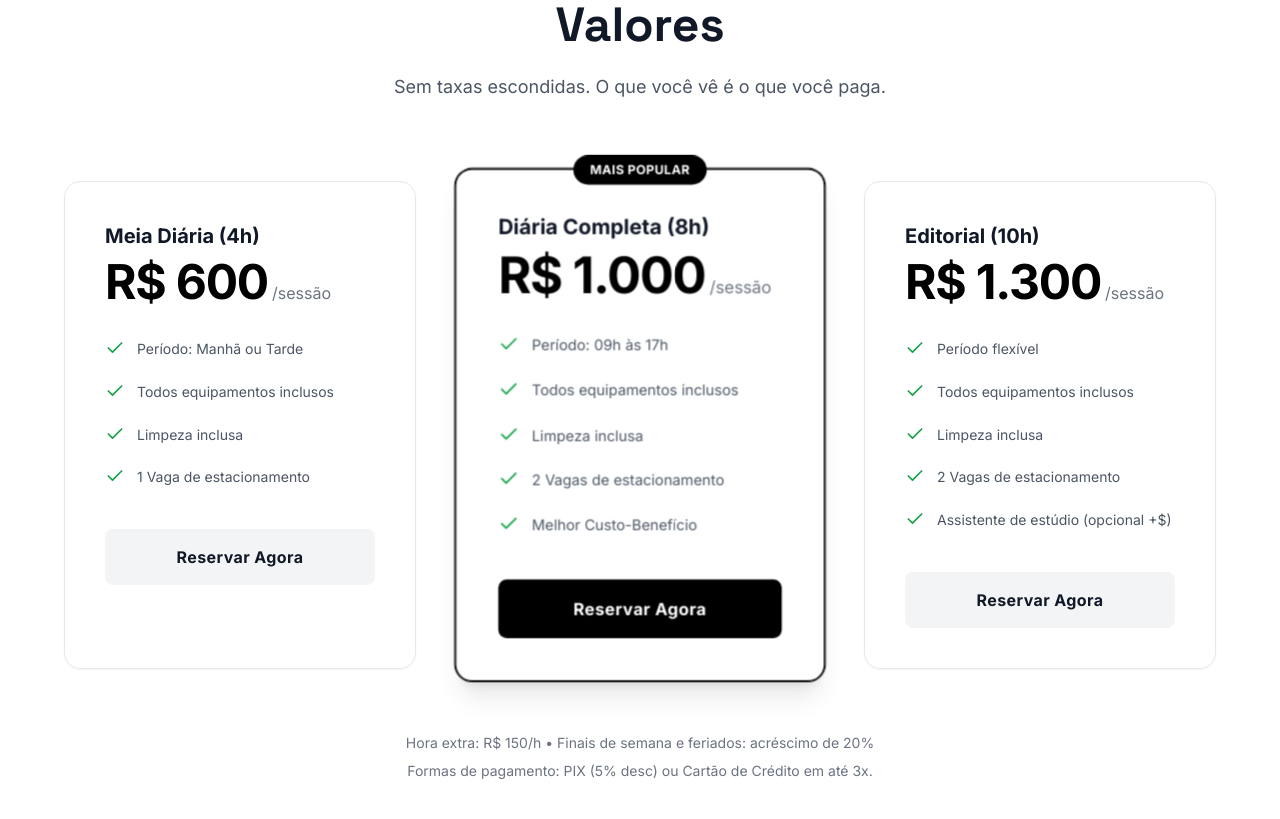
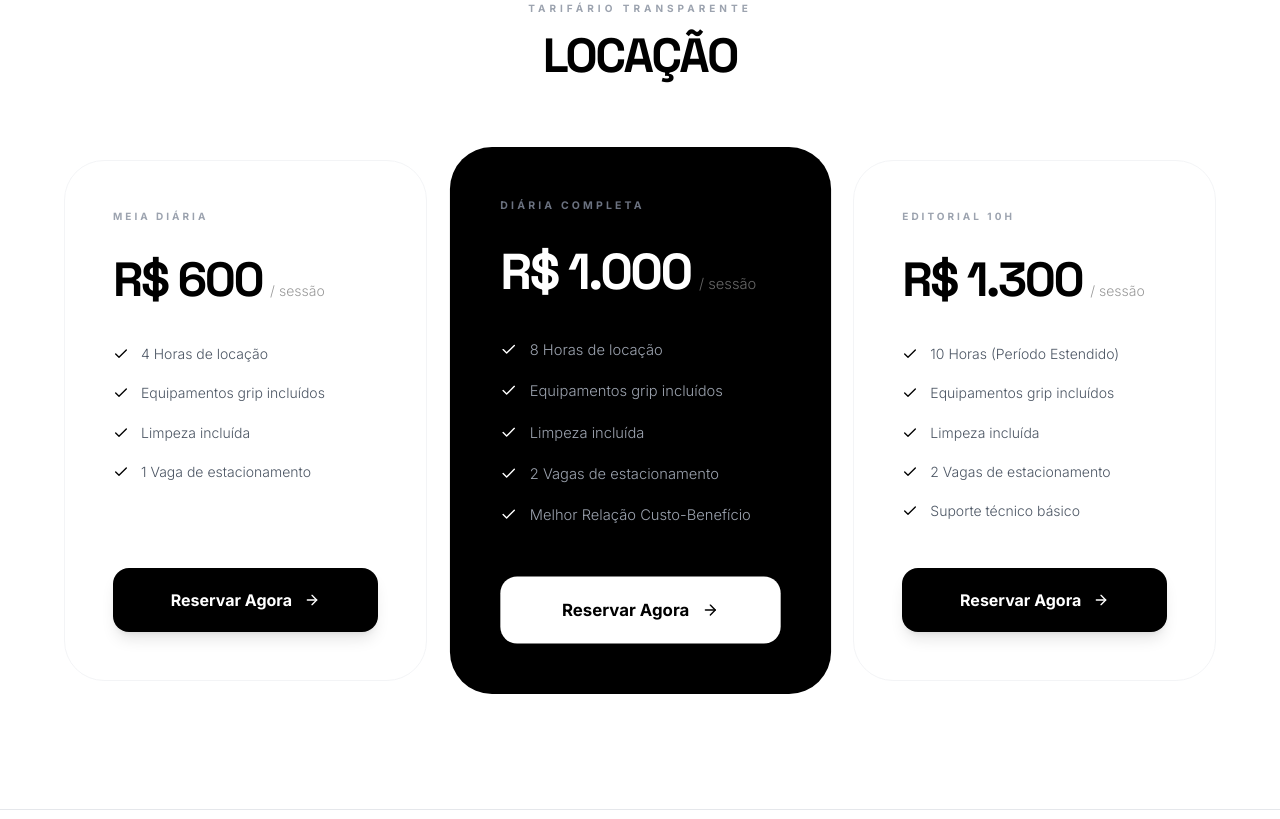
Before and after one commit to Gpanazio/estudiocinza, a React (Vite) app: page / in a window 1280 px wide. Shown: the part 4301-5120 px from the top of the page. Built offline with nearby package versions, Linux system fonts and the light colour scheme.

Commit message:
Update AICreativeLab.tsx

```diff
--- a/components/AICreativeLab.tsx
+++ b/components/AICreativeLab.tsx
@@ -1,78 +1,58 @@
 import React from 'react';
-import { Check } from 'lucide-react';
+import { Check, ArrowRight } from 'lucide-react';
 import { PricingTier } from '../types';
 
 const tiers: PricingTier[] = [
   {
-    title: "Meia Diária (4h)",
+    title: "Meia Diária",
     price: "R$ 600",
-    features: ["Período: Manhã ou Tarde", "Todos equipamentos inclusos", "Limpeza inclusa", "1 Vaga de estacionamento"],
+    features: ["4 Horas de locação", "Equipamentos grip incluídos", "Limpeza incluída", "1 Vaga de estacionamento"],
     highlight: false
   },
   {
-    title: "Diária Completa (8h)",
+    title: "Diária Completa",
     price: "R$ 1.000",
-    features: ["Período: 09h às 17h", "Todos equipamentos inclusos", "Limpeza inclusa", "2 Vagas de estacionamento", "Melhor Custo-Benefício"],
+    features: ["8 Horas de locação", "Equipamentos grip incluídos", "Limpeza incluída", "2 Vagas de estacionamento", "Melhor Relação Custo-Benefício"],
     highlight: true
   },
   {
-    title: "Editorial (10h)",
+    title: "Editorial 10h",
     price: "R$ 1.300",
-    features: ["Período flexível", "Todos equipamentos inclusos", "Limpeza inclusa", "2 Vagas de estacionamento", "Assistente de estúdio (opcional +$)"],
+    features: ["10 Horas (Período Estendido)", "Equipamentos grip incluídos", "Limpeza incluída", "2 Vagas de estacionamento", "Suporte técnico básico"],
     highlight: false
   }
 ];
 
 const Pricing: React.FC = () => {
   return (
-    <section id="pricing" className="py-32 bg-transparent px-6 border-t border-cinza-200">
+    <section id="pricing" className="py-24 md:py-32 bg-transparent px-6 border-t border-gray-100">
       <div className="max-w-7xl mx-auto">
         <div className="text-center mb-20">
-          <h2 className="text-4xl md:text-5xl font-display font-bold text-cinza-900 mb-6">Valores</h2>
-          <p className="text-cinza-600 text-lg">Sem taxas escondidas. O que você vê é o que você paga.</p>
+          <span className="text-[10px] font-bold text-gray-400 uppercase tracking-[0.4em] mb-4 block">Tarifário Transparente</span>
+          <h2 className="text-4xl md:text-5xl font-display font-bold mb-6 tracking-tighter">LOCAÇÃO</h2>
         </div>
-
-        <div className="grid md:grid-cols-3 gap-8 md:gap-12 max-w-6xl mx-auto">
-          {tiers.map((tier, index) => (
-            <div
-              key={index}
-              className={`relative bg-white/90 backdrop-blur-sm p-10 rounded-2xl shadow-sm border ${tier.highlight ? 'border-black ring-1 ring-black shadow-xl scale-105 z-10' : 'border-cinza-200'}`}
-            >
-              {tier.highlight && (
-                <div className="absolute top-0 left-1/2 -translate-x-1/2 -translate-y-1/2 bg-black text-white px-4 py-1.5 rounded-full text-xs font-bold uppercase tracking-wide">
-                    Mais Popular
-                </div>
-              )}
-              <h3 className="text-xl font-bold text-cinza-900 mb-2">{tier.title}</h3>
-              <div className="flex items-baseline gap-1 mb-8">
-                <span className="text-5xl font-bold tracking-tight text-black">{tier.price}</span>
-                <span className="text-cinza-500">/sessão</span>
+        <div className="grid lg:grid-cols-3 gap-8 max-w-6xl mx-auto">
+          {tiers.map((tier, i) => (
+            <div key={i} className={`relative flex flex-col p-12 rounded-[40px] transition-all duration-700 ${tier.highlight ? 'bg-black text-white shadow-3xl scale-100 lg:scale-105 z-10' : 'bg-white border border-gray-100 hover:border-black'}`}>
+              <h3 className={`text-[10px] font-bold uppercase tracking-[0.3em] mb-8 ${tier.highlight ? 'text-gray-500' : 'text-gray-400'}`}>{tier.title}</h3>
+              <div className="mb-10 flex items-baseline gap-2">
+                  <span className="text-5xl font-display font-bold tracking-tighter">{tier.price}</span>
+                  <span className="text-sm opacity-40 font-light">/ sessão</span>
               </div>
-
-              <ul className="space-y-5 mb-10">
-                {tier.features.map((feature, i) => (
-                    <li key={i} className="flex items-start gap-3 text-sm text-cinza-600 leading-relaxed">
-                        <Check className="w-5 h-5 text-green-600 shrink-0" />
-                        {feature}
+              <ul className="space-y-5 mb-12 flex-grow">
+                {tier.features.map((f, j) => (
+                    <li key={j} className="flex items-start gap-3 text-sm font-light leading-snug">
+                        <Check className={`w-4 h-4 mt-0.5 shrink-0 ${tier.highlight ? 'text-white' : 'text-black'}`} />
+                        <span className={tier.highlight ? 'text-gray-400' : 'text-gray-600'}>{f}</span>
                     </li>
                 ))}
               </ul>
-
-              <a
-                href="https://wa.me/5521999846611?text=Olá, gostaria de reservar uma diária."
-                target="_blank"
-                rel="noreferrer"
-                className={`block w-full py-4 px-6 rounded-lg text-center font-bold tracking-wide transition-colors ${tier.highlight ? 'bg-black text-white hover:bg-cinza-800' : 'bg-cinza-100 text-cinza-900 hover:bg-cinza-200'}`}
-              >
-                Reservar Agora
+              <a href="https://wa.me/5521999846611" className={`flex items-center justify-center gap-3 w-full py-5 rounded-2xl font-bold transition-all shadow-lg ${tier.highlight ? 'bg-white text-black hover:bg-gray-100' : 'bg-black text-white hover:bg-gray-900'}`}>
+                  Reservar Agora
+                  <ArrowRight size={16} />
               </a>
             </div>
           ))}
-        </div>
-
-        <div className="mt-16 text-center text-sm text-cinza-500">
-            <p>Hora extra: R$ 150/h • Finais de semana e feriados: acréscimo de 20%</p>
-            <p className="mt-2">Formas de pagamento: PIX (5% desc) ou Cartão de Crédito em até 3x.</p>
         </div>
       </div>
     </section>
```
